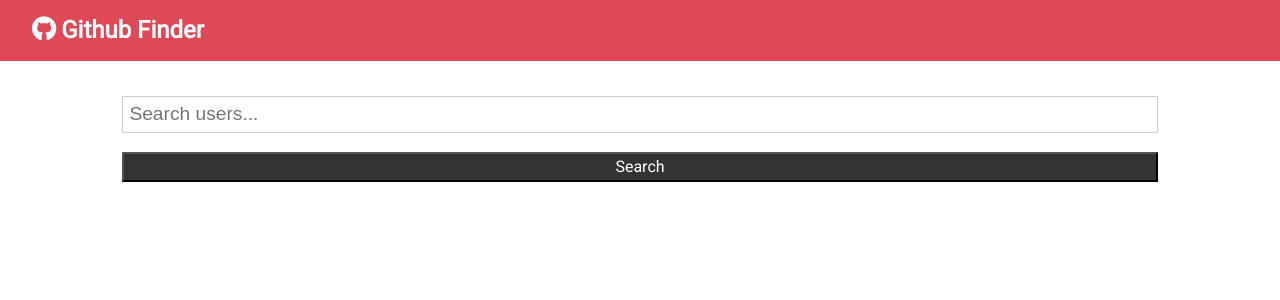
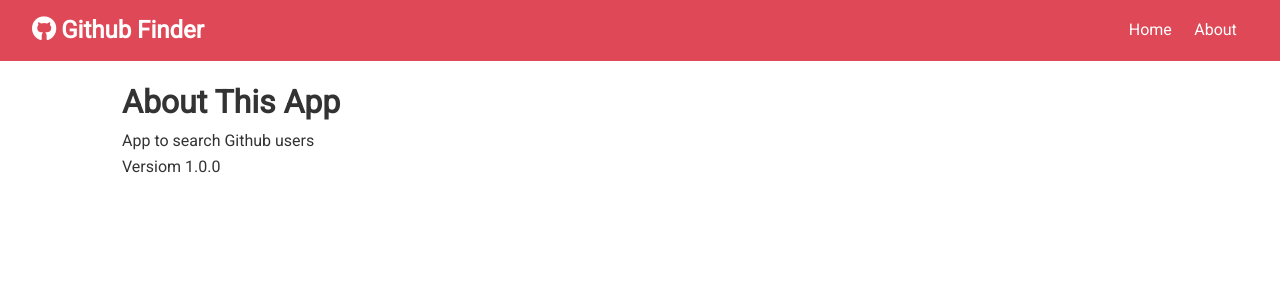
Before and after one commit to GoodnessObi/React, a React (Create React App) app: page /about in a window 1280 px wide. Shown: the top 300 px of the page. Built offline with nearby package versions, Linux system fonts and the light colour scheme.

Commit message:
set up react router

```diff
--- a/package.json
+++ b/package.json
@@ -9,6 +9,7 @@
     "axios": "^0.19.2",
     "react": "^16.13.1",
     "react-dom": "^16.13.1",
+    "react-router-dom": "^5.2.0",
     "react-scripts": "3.4.1"
   },
   "scripts": {
--- a/src/App.js
+++ b/src/App.js
@@ -1,9 +1,11 @@
-import React, { Component } from 'react';
+import React, { Component, Fragment } from 'react';
+import { BrowserRouter as Router, Switch, Route } from 'react-router-dom';
 import Navbar from './components/layout/Navbar';
 import Users from './components/users/Users';
 import Search from './components/users/Search';
 import axios from 'axios';
 import Alert from './components/layout/Alert';
+import About from './components/pages/About';
 import './App.css';
 
 class App extends Component {
@@ -36,10 +38,17 @@
 	render() {
 		const { users, loading } = this.state;
 		return (
+			<Router>
 				<div className='App'>
 					<Navbar></Navbar>
 					<div className='container'>
 						<Alert alert={this.state.alert} />
+						<Switch>
+							<Route
+								exact
+								path='/'
+								render={(props) => (
+									<Fragment>
 										<Search
 											searchUsers={this.searchUsers}
 											clearUsers={this.clearUsers}
@@ -47,8 +56,14 @@
 											setAlert={this.setAlert}
 										/>
 										<Users loading={loading} users={users}></Users>
+									</Fragment>
+								)}
+							/>
+							<Route exact path='/about' component={About} />
+						</Switch>
 					</div>
 				</div>
+			</Router>
 		);
 	}
 }
--- a/src/components/layout/Navbar.js
+++ b/src/components/layout/Navbar.js
@@ -1,5 +1,6 @@
 import React from 'react';
 import PropTypes from 'prop-types';
+import { Link } from 'react-router-dom';
 
 const Navbar = ({ icon, title }) => {
 	return (
@@ -7,6 +8,14 @@
 			<h1>
 				<i className={icon}></i> {title}
 			</h1>
+			<ul>
+				<li>
+					<Link to='/'>Home</Link>
+				</li>
+				<li>
+					<Link to='/about'>About</Link>
+				</li>
+			</ul>
 		</nav>
 	);
 };
--- /dev/null
+++ b/src/components/pages/About.js
@@ -0,0 +1,13 @@
+import React, { Fragment } from 'react';
+
+const About = () => {
+	return (
+		<Fragment>
+			<h1>About This App</h1>
+			<p>App to search Github users</p>
+			<p>Versiom 1.0.0</p>
+		</Fragment>
+	);
+};
+
+export default About;
```
Also changed, not shown: 1 other file (tests, documents, lock files or other folders). Lines whose indentation alone changed are shown as unchanged.
